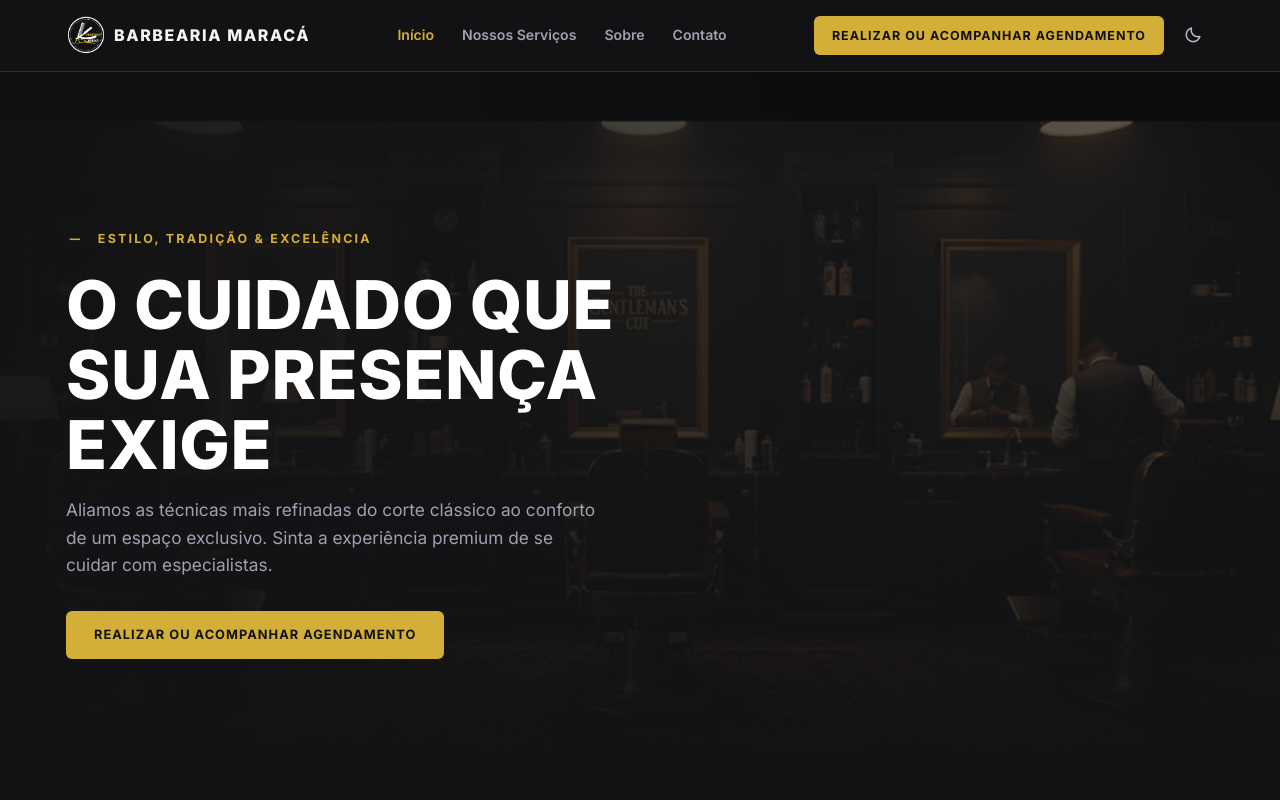
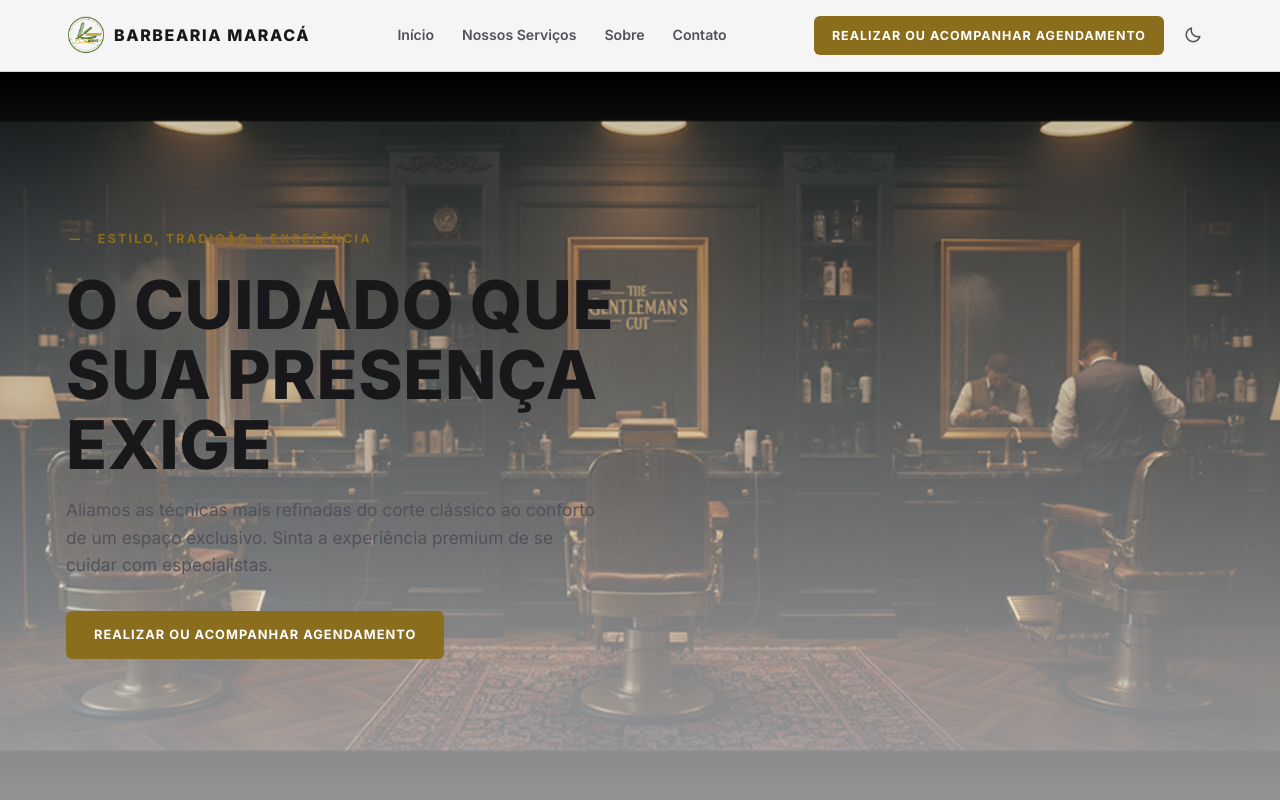
Before and after one commit to tahlly/barbearia-maraca, a website built with Vite: page frontend/index.html in a window 1280 px wide. Both pictures are taken after a click on the button "Alternar para tema claro". Shown: the top 800 px of the page. Built offline with nearby package versions, Linux system fonts and the light colour scheme; no server answers.

Commit message:
fix(frontend): corrige alternância de tema claro/escuro e atualiza contato/mapa da landing

```diff
--- a/frontend/css/landing.css
+++ b/frontend/css/landing.css
@@ -286,7 +286,7 @@ body.light-theme .theme-toggle--nav:hover {
   }
 
   body.light-theme .nav.is-open .nav__cta .header__btn--solid {
-    color: #111111;
+    color: #ffffff;
   }
 
   .theme-toggle--nav {
@@ -747,10 +747,11 @@ body.light-theme .theme-toggle--nav:hover {
   background-color: var(--color-surface);
 }
 
-.map-image img {
+.map-image iframe {
   width: 100%;
   height: 100%;
-  object-fit: cover;
+  min-height: 340px;
+  border: 0;
   display: block;
 }
 
@@ -834,8 +835,8 @@ body.light-theme .hero__overlay {
   background: linear-gradient(
     180deg,
     rgba(0, 0, 0, 0.15) 0%,
-    rgba(245, 245, 245, 0.7) 80%,
-    rgba(245, 245, 245, 0.98) 100%
+    rgba(235, 235, 238, 0.5) 76%,
+    rgba(196, 196, 200, 0.75) 100%
   );
 }
 
@@ -860,3 +861,11 @@ body.light-theme .footer {
   background-color: var(--color-surface);
   border-color: var(--color-border);
 }
+
+body.light-theme .header__btn--solid {
+  color: #ffffff;
+}
+
+body.light-theme .hero__btn--primary {
+  color: #ffffff;
+}
--- a/frontend/css/variables.css
+++ b/frontend/css/variables.css
@@ -60,6 +60,9 @@ body.light-theme {
   --color-surface-raised: #e8e8e8;
   --color-border: #d4d4d8;
 
+  --color-gold: #8a6d1d;
+  --color-gold-strong: #7c6a15;
+
   --color-text: #18181b;
   --color-text-secondary: #52525b;
   --color-text-muted: #71717a;
--- a/frontend/index.html
+++ b/frontend/index.html
@@ -45,7 +45,7 @@
 
       <div class="header__actions">
         <a href="#/login-cliente" class="header__btn header__btn--solid">Realizar ou acompanhar agendamento</a>
-        <button type="button" class="theme-toggle" id="theme-toggle" aria-label="Alternar para tema claro">
+        <button type="button" class="theme-toggle" id="theme-toggle" data-theme-toggle aria-label="Alternar para tema claro">
           <i class="bx bx-moon"></i>
         </button>
       </div>
--- a/frontend/src/theme.ts
+++ b/frontend/src/theme.ts
@@ -42,8 +42,9 @@ function saveTheme(light: boolean): void {
 
 function bindToggle(toggle: HTMLElement): () => void {
   const handleToggle = (): void => {
-    applyTheme(!isLightTheme());
-    saveTheme(!isLightTheme());
+    const nextLight = !isLightTheme();
+    applyTheme(nextLight);
+    saveTheme(nextLight);
   };
   toggle.addEventListener("click", handleToggle);
   return () => toggle.removeEventListener("click", handleToggle);
--- a/frontend/src/views/landing.ts
+++ b/frontend/src/views/landing.ts
@@ -136,7 +136,14 @@ export function renderLanding(container: HTMLElement): () => void {
               <span class="contact__icon" aria-hidden="true"><i class='bx bx-map'></i></span>
               <div>
                 <h3>Endereço</h3>
-                <p>Rua fictícia Maracá, 123 — Montese<br>Belém — PA, 66.010-000</p>
+                <p>R. Francisco Real, 763 - Lj "C - Padre Miguel<br>Rio de Janeiro — RJ, 21810-041</p>
+              </div>
+            </div>
+            <div class="contact__item">
+              <span class="contact__icon" aria-hidden="true"><i class='bx bx-phone'></i></span>
+              <div>
+                <h3>Telefone</h3>
+                <p><a href="tel:+5521966420270">(21) 96642-0270</a></p>
               </div>
             </div>
             <div class="contact__item">
@@ -148,11 +155,17 @@ export function renderLanding(container: HTMLElement): () => void {
             </div>
             <div class="contact__socials">
               <a href="https://www.instagram.com/barbeariamaraca/" target="_blank" rel="noopener noreferrer" class="social-btn" aria-label="Instagram da Barbearia Maracá"><i class='bx bxl-instagram'></i></a>
-              <a href="https://wa.me/5591999999999" target="_blank" rel="noopener noreferrer" class="social-btn" aria-label="WhatsApp da Barbearia Maracá"><i class='bx bxl-whatsapp'></i></a>
+              <a href="https://wa.me/5521966420270" target="_blank" rel="noopener noreferrer" class="social-btn" aria-label="WhatsApp da Barbearia Maracá"><i class='bx bxl-whatsapp'></i></a>
             </div>
           </div>
           <div class="map-image">
-            <img src="assets/images/maps.jpg" alt="Mapa de localização da Barbearia Maracá" loading="lazy">
+            <iframe
+              src="https://www.google.com/maps?q=R.%20Francisco%20Real%2C%20763%20-%20Padre%20Miguel%2C%20Rio%20de%20Janeiro%20-%20RJ%2C%2021810-041&output=embed"
+              title="Mapa de localização da Barbearia Maracá"
+              loading="lazy"
+              referrerpolicy="no-referrer-when-downgrade"
+              allowfullscreen
+            ></iframe>
           </div>
         </div>
       </div>
```
